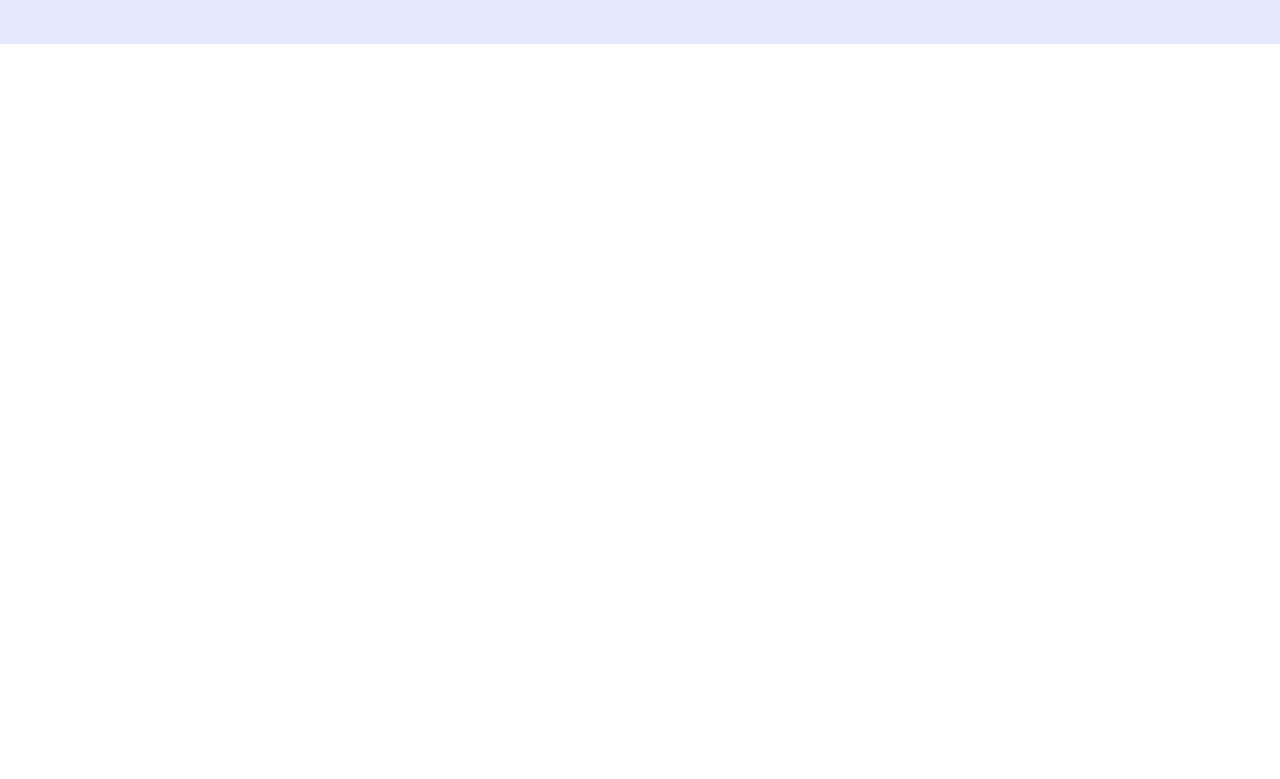
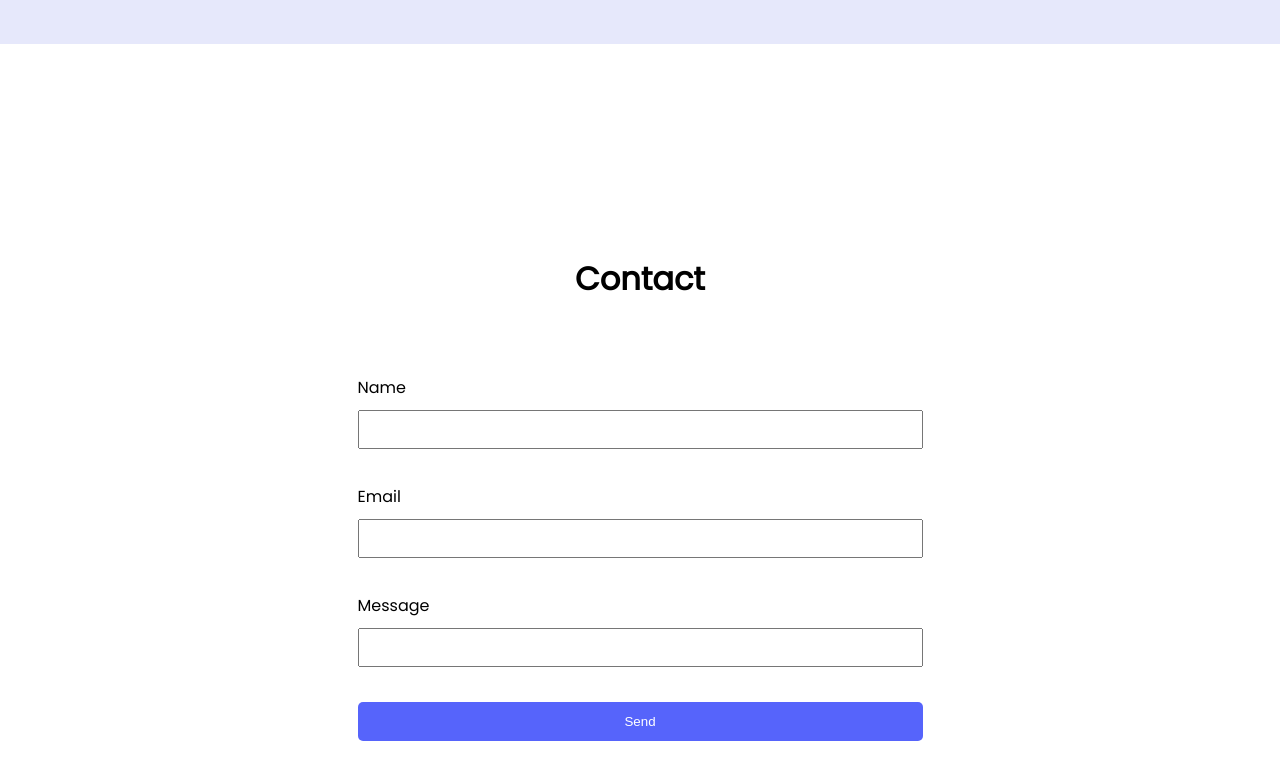
Before and after one commit to rgonsahn/react-portfolio, a React (Create React App) app: page / in a window 1280 px wide. Shown: the part 2044-2823 px from the top of the page. Before the commit the page ends 2248 px from the top, so only its background shows below. Built offline with nearby package versions, Linux system fonts and the light colour scheme.

Commit message:
added contact comp

```diff
--- a/src/App.js
+++ b/src/App.js
@@ -1,5 +1,6 @@
 import React from 'react'
 import About from './components/About'
+import Contact from './components/Contact'
 
 import Header from './components/Header'
 import Portfolio from './components/Portfolio'
@@ -10,6 +11,7 @@ function App() {
     <Header />
     <About />
     <Portfolio />
+    <Contact />
 
   </div>
 }
```
